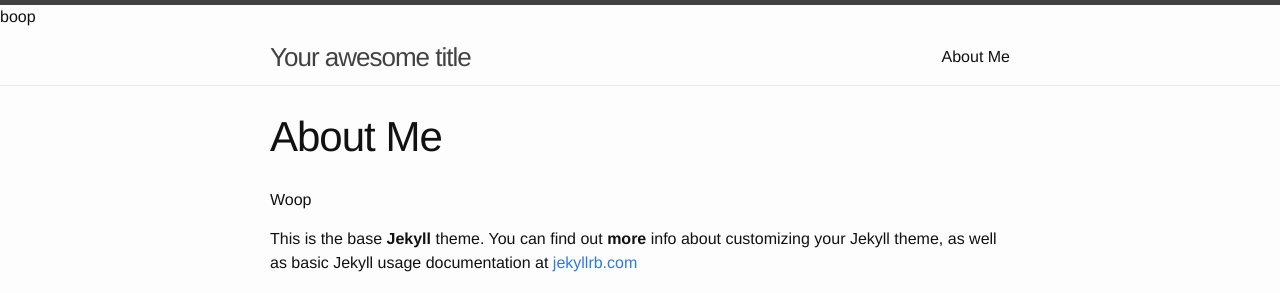
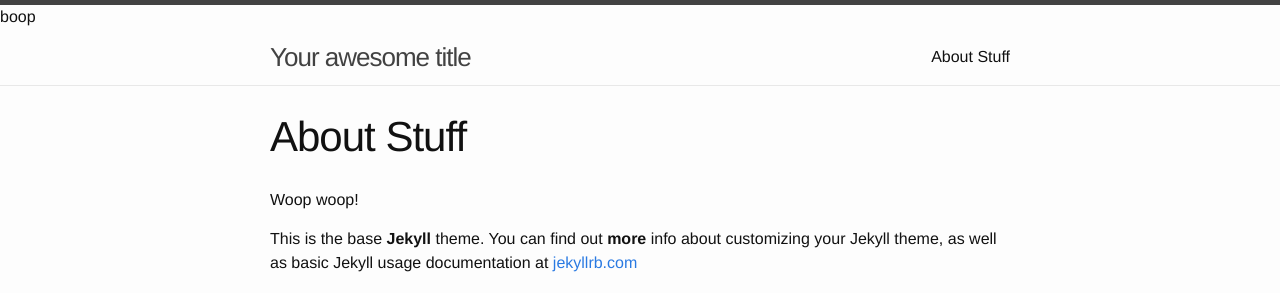
Before and after one commit to ericroberts/tint-demo, a Jekyll site: the page built from about.md, in a window 1280 px wide. Shown: the top 293 px of the page. Built offline with Jekyll 4.4.1, drawn with Linux system fonts in a browser that asks for light colours.

Commit message:
Modified about.md via tint

```diff
--- a/about.md
+++ b/about.md
@@ -1,9 +1,9 @@
 ---
 layout: page
-title: About Me
+title: About Stuff
 permalink: "/about/"
 ---
-Woop
+Woop woop!
 
 This is the base **Jekyll** theme. You can find out **more** info about customizing your Jekyll theme, as well as basic Jekyll usage documentation at [jekyllrb.com](http://jekyllrb.com/)
 
```
